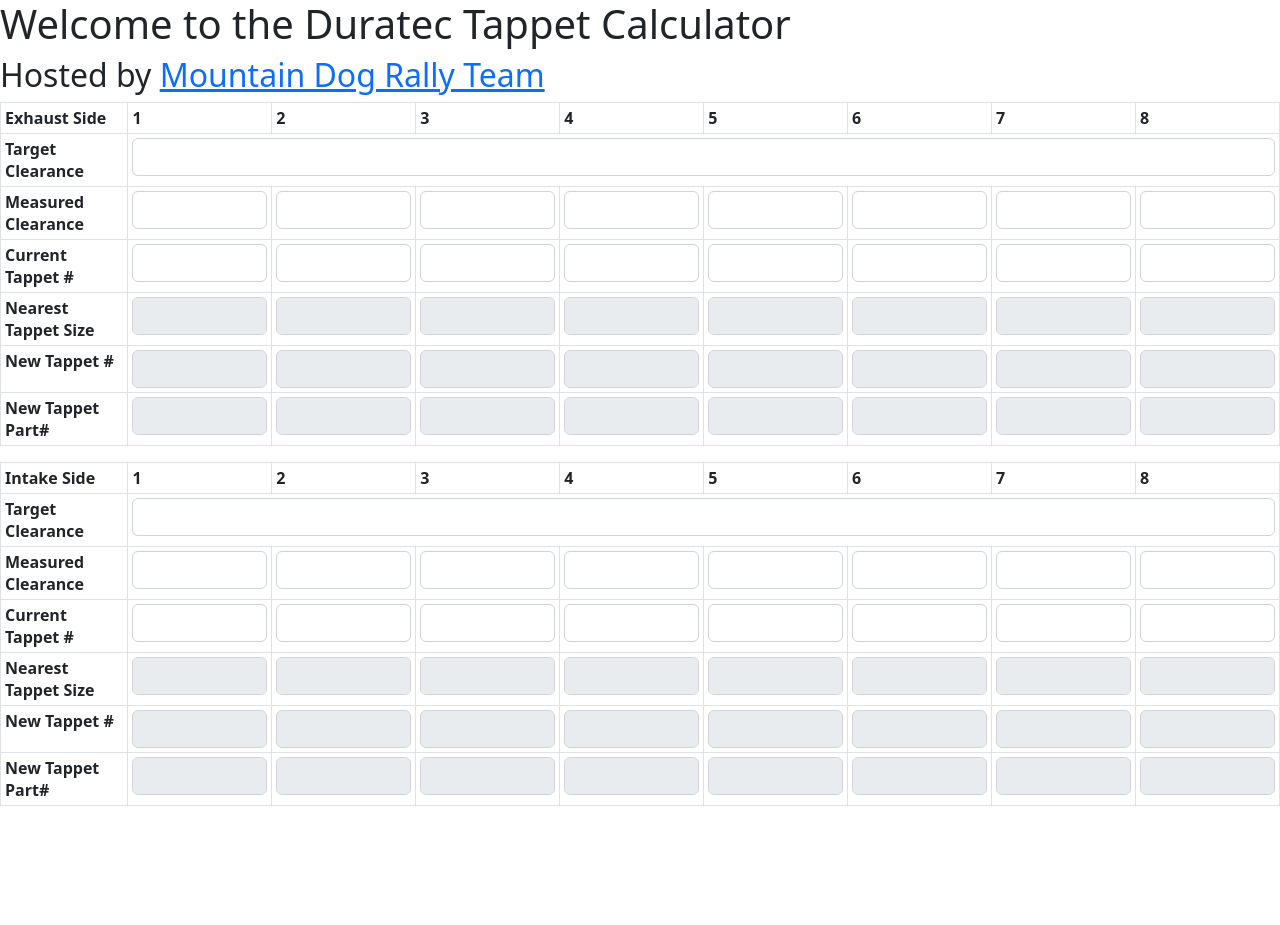
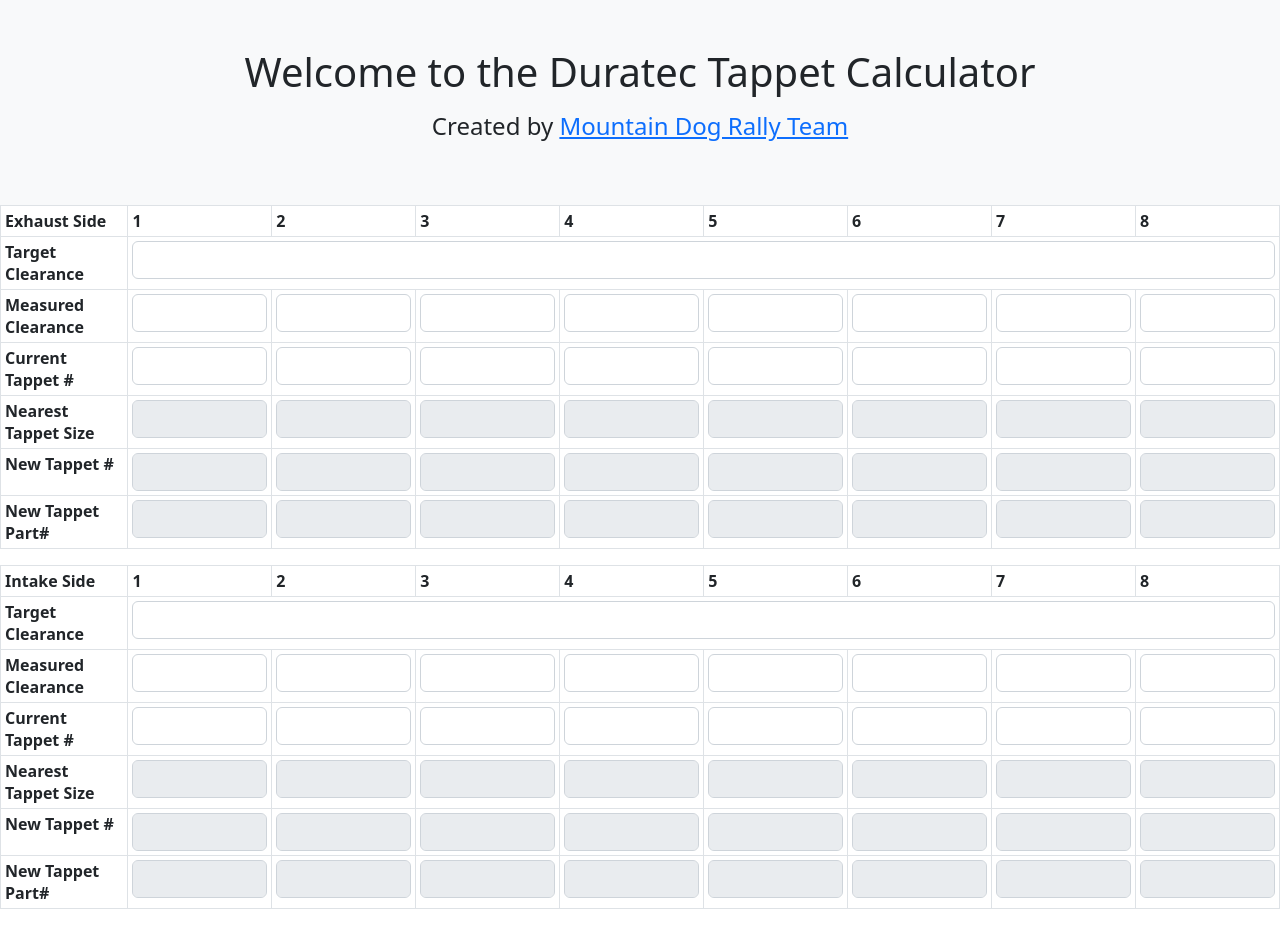
Before and after one commit to wedge206/duratectappet, a plain HTML site: page index.html in a window 1280 px wide. Before the commit the page ends 822 px from the top, so only its background shows below. Drawn offline with nearby package versions, Linux system fonts and the light colour scheme; a script that the page names is missing.

Commit message:
Improved header

```diff
--- a/index.html
+++ b/index.html
@@ -7,8 +7,10 @@
         <script type="text/javascript" src="https://ajax.aspnetcdn.com/ajax/knockout/knockout-3.5.0.js"></script>
     </head>
     <body>
-        <h1>Welcome to the Duratec Tappet Calculator</h1>
-        <h2>Hosted by <a href="https://www.instagram.com/mtndogrally/">Mountain Dog Rally Team</a></h2>
+      <div class="p-5 text-center bg-light">
+        <h1 class="mb-3">Welcome to the Duratec Tappet Calculator</h1>
+        <h4 class="mb-3">Created by <a href="https://www.instagram.com/mtndogrally/">Mountain Dog Rally Team</a></h4>
+      </div>
         <table class="table table-bordered table-sm">
             <thead>
               <tr>
```
